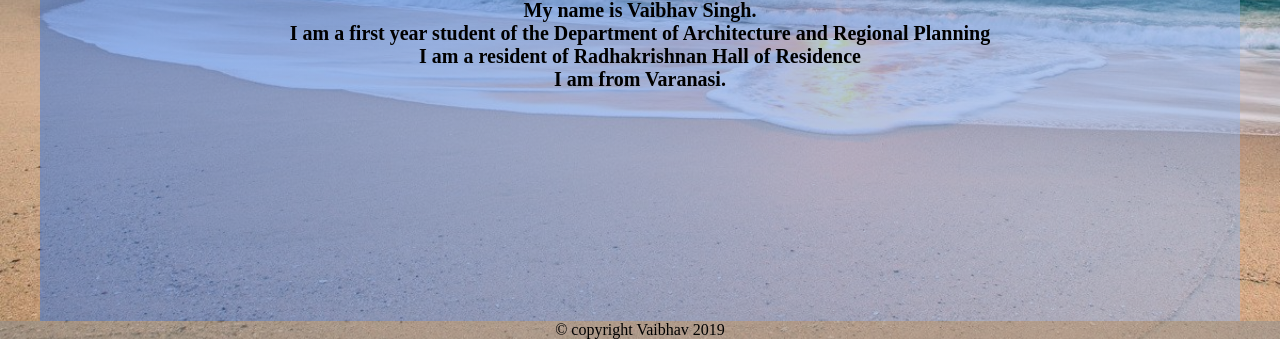
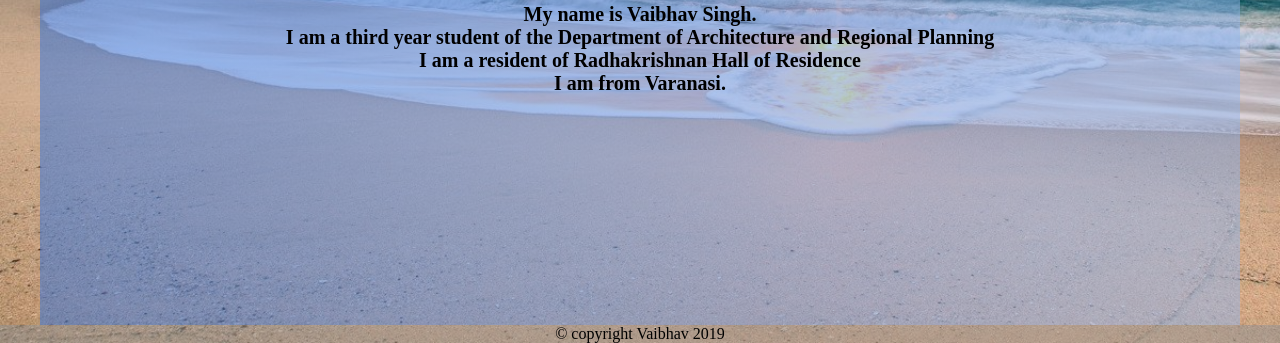
Before and after one commit to 139Vaibhav/Portfolio, a plain HTML site: page index.html in a window 1280 px wide. Shown: the part 504-847 px from the top of the page. Drawn offline with Linux system fonts and the light colour scheme.

Commit message:
updated content of the page and improved styling

```diff
--- a/Contacts.css
+++ b/Contacts.css
@@ -41,7 +41,7 @@
 .grad{
 	padding-top: 170px;
 	padding-bottom: 230px;
-	width=100%;
+	width:100%;
 	background: linear-gradient( to right,rgba(44,113,224,0.5),rgba(144,180,237,0.5));
 }
 .tm-footer{
--- a/index.html
+++ b/index.html
@@ -29,7 +29,7 @@
           <p>About Me</p>
           <br>
         <h2>My name is Vaibhav Singh.<br>
-          I am a first year student of the Department of Architecture and Regional Planning<br>
+          I am a third year student of the Department of Architecture and Regional Planning<br>
           I am a resident of Radhakrishnan Hall of Residence<br>
           I am from Varanasi.<br>
         </h2>
--- a/main.css
+++ b/main.css
@@ -1,7 +1,8 @@
 *{
 	margin: 0;
 	padding: 0;
-
+	overflow-y: auto;
+	overflow-x: hidden;
 }
 .tm-container{
 	margin-left: 40px;
```
Also changed, not shown: Academics.html (+1 -1 lines).
